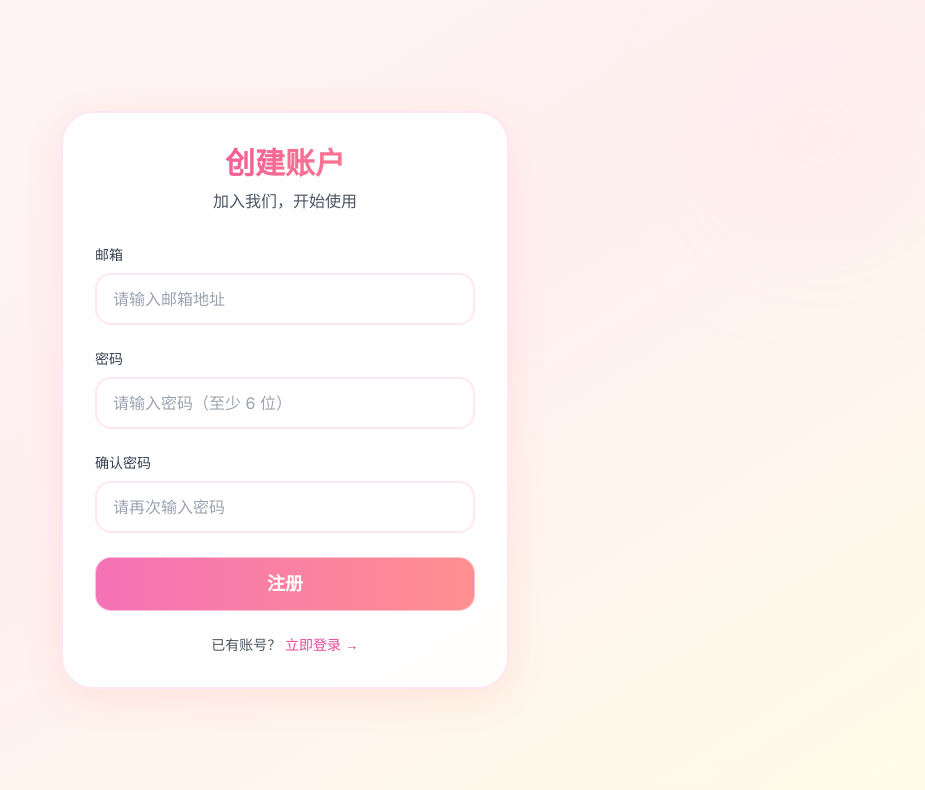
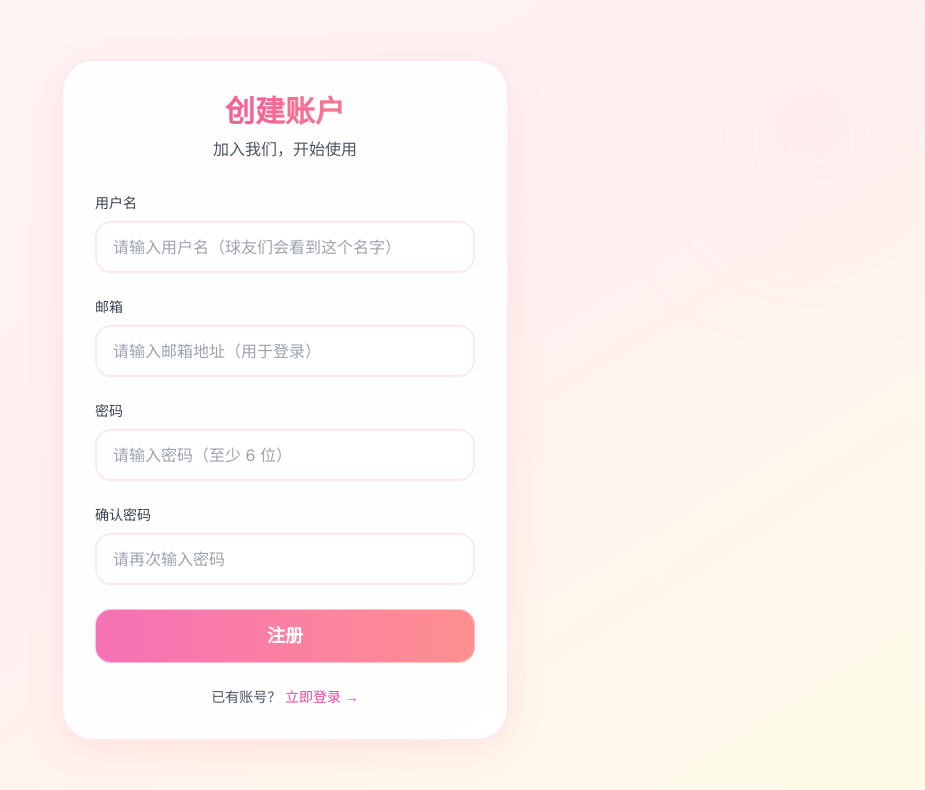
Before and after one commit to Shishi-w/WeeklyVolleyballCup, a Next.js app: page /auth/register in a window 1280 px wide. Shown: the top 790 px of the page, without its empty margins (355-1280 px from the left). Built offline with nearby package versions, Linux system fonts and the light colour scheme; no server answers.

Commit message:
增加用户名

```diff
--- a/app/auth/register/page.tsx
+++ b/app/auth/register/page.tsx
@@ -11,6 +11,7 @@ export default function RegisterPage() {
   const [email, setEmail] = useState('');
   const [password, setPassword] = useState('');
   const [confirmPassword, setConfirmPassword] = useState('');
+  const [username, setUsername] = useState('');
   const [error, setError] = useState<string | null>(null);
   const [loading, setLoading] = useState(false);
 
@@ -31,12 +32,23 @@ export default function RegisterPage() {
       return;
     }
 
+    if (!username || username.trim() === '') {
+      setError('请输入用户名');
+      setLoading(false);
+      return;
+    }
+
     try {
       const supabase = createClient();
 
       const { error, data } = await supabase.auth.signUp({
         email,
         password,
+        options: {
+          data: {
+            username: username.trim(),
+          },
+        },
       });
 
       if (error) {
@@ -80,6 +92,21 @@ export default function RegisterPage() {
 
         <form onSubmit={handleSubmit} className="space-y-6">
           <div>
+            <label htmlFor="username" className="block text-sm font-medium text-gray-700 mb-2">
+              用户名
+            </label>
+            <input
+              id="username"
+              type="text"
+              value={username}
+              onChange={(e) => setUsername(e.target.value)}
+              required
+              className="w-full px-4 py-3 border-2 border-pink-100 rounded-xl focus:ring-2 focus:ring-pink-200 focus:border-pink-300 transition-all outline-none"
+              placeholder="请输入用户名（球友们会看到这个名字）"
+            />
+          </div>
+
+          <div>
             <label htmlFor="email" className="block text-sm font-medium text-gray-700 mb-2">
               邮箱
             </label>
@@ -90,7 +117,7 @@ export default function RegisterPage() {
               onChange={(e) => setEmail(e.target.value)}
               required
               className="w-full px-4 py-3 border-2 border-pink-100 rounded-xl focus:ring-2 focus:ring-pink-200 focus:border-pink-300 transition-all outline-none"
-              placeholder="请输入邮箱地址"
+              placeholder="请输入邮箱地址（用于登录）"
             />
           </div>
 
```
